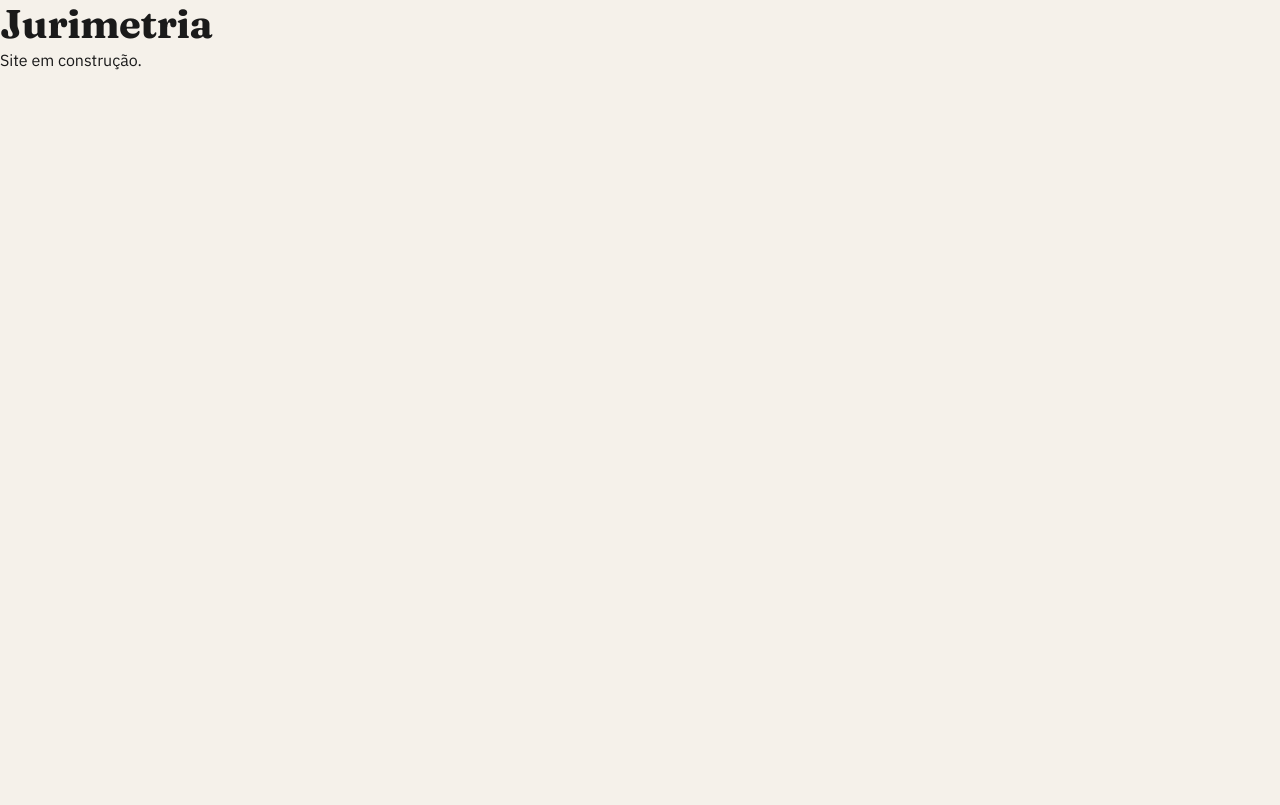
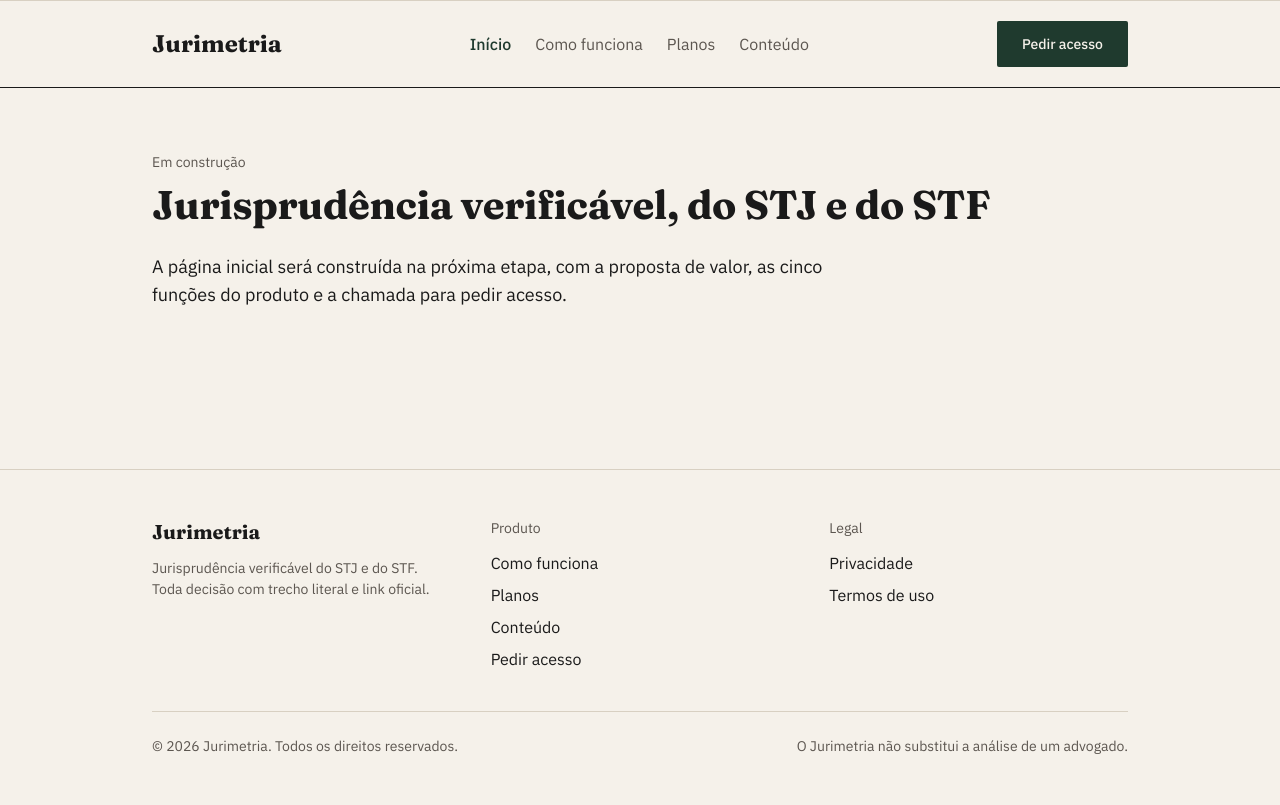
Before and after one commit to jurimetria-squad34/jurimetria-squad34, an Astro site in the folder site/: page / in a window 1280 px wide. Built offline with nearby package versions, Linux system fonts and the light colour scheme; Astro itself is replaced by a stand-in of ours.

Commit message:
feat(site): adiciona Layout, Header, Footer e páginas base navegáveis

```diff
--- a/site/public/robots.txt
+++ b/site/public/robots.txt
@@ -1,6 +1,4 @@
-## Trocar dps ##
-
 User-agent: *
 Allow: /
 
-Sitemap: https://SEU-DOMINIO/sitemap-index.xml
+Sitemap: https://jurimetria.com.br/sitemap-index.xml
--- /dev/null
+++ b/site/src/components/Footer.astro
@@ -0,0 +1,60 @@
+---
+// ============================================
+// Ano atual — para o copyright
+// ============================================
+const ano = new Date().getFullYear();
+---
+
+<footer class="filete border-t mt-24">
+  <div class="max-w-5xl mx-auto px-6 py-12">
+
+    {/* ============================================
+        Colunas do footer
+        ============================================ */}
+    <div class="grid grid-cols-1 md:grid-cols-3 gap-10 mb-10">
+
+      {/* Coluna 1 — marca */}
+      <div>
+        <p class="font-titulo text-xl font-bold mb-3">Jurimetria</p>
+        <p class="legenda">
+          Jurisprudência verificável do STJ e do STF.
+          Toda decisão com trecho literal e link oficial.
+        </p>
+      </div>
+
+      {/* Coluna 2 — produto */}
+      <div>
+        <p class="legenda mb-3">Produto</p>
+        <ul class="space-y-2 list-none p-0">
+          <li><a href="/como-funciona" class="no-underline text-tinta">Como funciona</a></li>
+          <li><a href="/planos" class="no-underline text-tinta">Planos</a></li>
+          <li><a href="/conteudo" class="no-underline text-tinta">Conteúdo</a></li>
+          <li><a href="/pedir-acesso" class="no-underline text-tinta">Pedir acesso</a></li>
+        </ul>
+      </div>
+
+      {/* Coluna 3 — legal */}
+      <div>
+        <p class="legenda mb-3">Legal</p>
+        <ul class="space-y-2 list-none p-0">
+          <li><a href="/privacidade" class="no-underline text-tinta">Privacidade</a></li>
+          <li><a href="/termos" class="no-underline text-tinta">Termos de uso</a></li>
+        </ul>
+      </div>
+
+    </div>
+
+    {/* ============================================
+        Linha final
+        ============================================ */}
+    <div class="filete pt-6 flex flex-col md:flex-row justify-between gap-4">
+      <p class="legenda">
+        © {ano} Jurimetria. Todos os direitos reservados.
+      </p>
+      <p class="legenda">
+        O Jurimetria não substitui a análise de um advogado.
+      </p>
+    </div>
+
+  </div>
+</footer>
--- /dev/null
+++ b/site/src/components/Header.astro
@@ -0,0 +1,57 @@
+---
+// ============================================
+// Menu do site
+// ============================================
+const menu = [
+  { href: '/', label: 'Início' },
+  { href: '/como-funciona', label: 'Como funciona' },
+  { href: '/planos', label: 'Planos' },
+  { href: '/conteudo', label: 'Conteúdo' },
+];
+
+// ============================================
+// Rota atual — para marcar o item ativo
+// ============================================
+const rotaAtual = Astro.url.pathname;
+---
+
+<header class="filete border-b">
+  <div class="max-w-5xl mx-auto px-6 py-5 flex items-center justify-between gap-6">
+
+    {/* ============================================
+        Logo
+        ============================================ */}
+    <a href="/" class="font-titulo text-2xl font-bold no-underline text-tinta">
+      Jurimetria
+    </a>
+
+    {/* ============================================
+        Menu de navegação
+        ============================================ */}
+    <nav aria-label="Menu principal" class="hidden md:flex items-center gap-6">
+      {menu.map((item) => {
+        const ativo = rotaAtual === item.href || (item.href !== '/' && rotaAtual.startsWith(item.href));
+        return (
+          <a
+            href={item.href}
+            class:list={[
+              'no-underline text-base',
+              ativo ? 'text-verde font-medium' : 'text-tinta-suave'
+            ]}
+            aria-current={ativo ? 'page' : undefined}
+          >
+            {item.label}
+          </a>
+        );
+      })}
+    </nav>
+
+    {/* ============================================
+        CTA — Pedir acesso
+        ============================================ */}
+    <a href="/pedir-acesso" class="botao botao-primario text-sm">
+      Pedir acesso
+    </a>
+
+  </div>
+</header>
--- a/site/src/layouts/Layout.astro
+++ b/site/src/layouts/Layout.astro
@@ -3,6 +3,8 @@
 // Imports
 // ============================================
 import '../styles/global.css';
+import Header from '../components/Header.astro';
+import Footer from '../components/Footer.astro';
 
 // ============================================
 // Tipos
@@ -10,6 +12,8 @@ import '../styles/global.css';
 interface Props {
   title: string;
   description?: string;
+  image?: string;
+  schema?: object;
 }
 
 // ============================================
@@ -17,24 +21,32 @@ interface Props {
 // ============================================
 const {
   title,
-  description = 'Jurimetria — jurisprudência verificável do STJ e do STF.'
+  description = 'Jurimetria — jurisprudência verificável do STJ e do STF.',
+  image = '/og-image.png',
+  schema,
 } = Astro.props;
+
+// ============================================
+// URL canônica
+// ============================================
+const url = new URL(Astro.url.pathname, Astro.site);
+const imagemAbsoluta = new URL(image, Astro.site);
 ---
 
 <!doctype html>
 <html lang="pt-BR">
   <head>
-    <!-- ============================================
-         Metadados básicos
-         ============================================ -->
+    {/* ============================================
+        Metadados básicos
+        ============================================ */}
     <meta charset="utf-8" />
     <meta name="viewport" content="width=device-width, initial-scale=1" />
     <link rel="icon" type="image/svg+xml" href="/favicon.svg" />
     <meta name="generator" content={Astro.generator} />
 
-    <!-- ============================================
-         Fontes
-         ============================================ -->
+    {/* ============================================
+        Fontes
+        ============================================ */}
     <link rel="preconnect" href="https://fonts.googleapis.com" />
     <link rel="preconnect" href="https://fonts.gstatic.com" crossorigin />
     <link
@@ -42,13 +54,67 @@ const {
       rel="stylesheet"
     />
 
-    <!-- ============================================
-         SEO
-         ============================================ -->
+    {/* ============================================
+        SEO
+        ============================================ */}
     <title>{title}</title>
     <meta name="description" content={description} />
+    <link rel="canonical" href={url} />
+
+    {/* ============================================
+        Open Graph
+        ============================================ */}
+    <meta property="og:type" content="website" />
+    <meta property="og:title" content={title} />
+    <meta property="og:description" content={description} />
+    <meta property="og:url" content={url} />
+    <meta property="og:image" content={imagemAbsoluta} />
+    <meta property="og:locale" content="pt_BR" />
+    <meta property="og:site_name" content="Jurimetria" />
+
+    {/* ============================================
+        Twitter Card
+        ============================================ */}
+    <meta name="twitter:card" content="summary_large_image" />
+    <meta name="twitter:title" content={title} />
+    <meta name="twitter:description" content={description} />
+    <meta name="twitter:image" content={imagemAbsoluta} />
+
+    {/* ============================================
+        Schema.org (JSON-LD)
+        ============================================ */}
+    {schema && (
+      <script type="application/ld+json" set:html={JSON.stringify(schema)} />
+    )}
   </head>
   <body>
-    <slot />
+
+    {/* ============================================
+        Skip link — acessibilidade
+        ============================================ */}
+    <a
+      href="#conteudo"
+      class="sr-only focus:not-sr-only focus:absolute focus:top-2 focus:left-2 focus:bg-verde focus:text-papel focus:px-4 focus:py-2 focus:z-50"
+    >
+      Pular para o conteúdo
+    </a>
+
+    {/* ============================================
+        Header
+        ============================================ */}
+    <Header />
+
+    {/* ============================================
+        Conteúdo principal
+        ============================================ */}
+    <main id="conteudo">
+      <slot />
+    </main>
+
+    {/* ============================================
+        Footer
+        ============================================ */}
+    <Footer />
+
   </body>
 </html>
--- /dev/null
+++ b/site/src/pages/como-funciona.astro
@@ -0,0 +1,17 @@
+---
+import Layout from '../layouts/Layout.astro';
+---
+
+<Layout
+  title="Como funciona — Jurimetria"
+  description="O passo a passo da pesquisa por caso no Jurimetria, com trecho literal e link oficial."
+>
+  <section class="max-w-5xl mx-auto px-6 py-16">
+    <p class="legenda mb-2">Em construção</p>
+    <h1 class="mb-6">Como funciona</h1>
+    <p class="text-lg max-w-2xl">
+      Aqui entra o passo a passo da pesquisa por caso, com a regra de ouro:
+      tudo o que aparece vem da base, com trecho literal e link oficial.
+    </p>
+  </section>
+</Layout>
--- /dev/null
+++ b/site/src/pages/conteudo.astro
@@ -0,0 +1,16 @@
+---
+import Layout from '../layouts/Layout.astro';
+---
+
+<Layout
+  title="Conteúdo — Jurimetria"
+  description="Artigos sobre jurimetria, jurisprudência e pesquisa no STJ e no STF."
+>
+  <section class="max-w-5xl mx-auto px-6 py-16">
+    <p class="legenda mb-2">Em construção</p>
+    <h1 class="mb-6">Conteúdo</h1>
+    <p class="text-lg max-w-2xl">
+      Aqui ficará o índice das seis páginas de conteúdo para o Google.
+    </p>
+  </section>
+</Layout>
--- a/site/src/pages/index.astro
+++ b/site/src/pages/index.astro
@@ -1,10 +1,26 @@
 ---
 import Layout from '../layouts/Layout.astro';
+
+const schema = {
+  '@context': 'https://schema.org',
+  '@type': 'SoftwareApplication',
+  name: 'Jurimetria',
+  applicationCategory: 'BusinessApplication',
+  description: 'Jurisprudência verificável do STJ e do STF.',
+};
 ---
 
-<Layout title="Jurimetria" description="Site em construção">
-  <main>
-    <h1>Jurimetria</h1>
-    <p>Site em construção.</p>
-  </main>
+<Layout
+  title="Jurimetria — jurisprudência verificável do STJ e do STF"
+  description="Pesquisa de jurisprudência, jurimetria e pesquisa por caso com IA, com trecho literal e link oficial."
+  schema={schema}
+>
+  <section class="max-w-5xl mx-auto px-6 py-16">
+    <p class="legenda mb-2">Em construção</p>
+    <h1 class="mb-6">Jurisprudência verificável, do STJ e do STF</h1>
+    <p class="text-lg max-w-2xl">
+      A página inicial será construída na próxima etapa, com a proposta de valor,
+      as cinco funções do produto e a chamada para pedir acesso.
+    </p>
+  </section>
 </Layout>
--- /dev/null
+++ b/site/src/pages/pedir-acesso.astro
@@ -0,0 +1,17 @@
+---
+import Layout from '../layouts/Layout.astro';
+---
+
+<Layout
+  title="Pedir acesso — Jurimetria"
+  description="Solicite acesso ao Jurimetria."
+>
+  <section class="max-w-3xl mx-auto px-6 py-16">
+    <p class="legenda mb-2">Em construção</p>
+    <h1 class="mb-6">Pedir acesso</h1>
+    <p class="text-lg max-w-2xl">
+      O formulário será construído na etapa seguinte, com validação no cliente
+      e envio para um serviço de formulário.
+    </p>
+  </section>
+</Layout>
--- /dev/null
+++ b/site/src/pages/planos.astro
@@ -0,0 +1,31 @@
+---
+import Layout from '../layouts/Layout.astro';
+import planos from '../config/planos.json';
+---
+
+<Layout
+  title="Planos — Jurimetria"
+  description="Planos do Jurimetria para advogados autônomos e escritórios."
+>
+  <section class="max-w-5xl mx-auto px-6 py-16">
+    <p class="legenda mb-2">Em construção</p>
+    <h1 class="mb-6">Planos</h1>
+    <p class="text-lg max-w-2xl mb-10">
+      Dois planos, um para advogado autônomo e outro para escritório.
+    </p>
+    <div class="grid grid-cols-1 md:grid-cols-2 gap-6">
+      {planos.planos.map((plano) => (
+        <article class="card">
+          <h2 class="card-titulo">{plano.nome}</h2>
+          <p class="legenda mb-4">{plano.descricao}</p>
+          <p class="numero-grande mb-6">{plano.preco}</p>
+          <ul class="space-y-2 list-none p-0">
+            {plano.recursos.map((r) => (
+              <li class="legenda">{r}</li>
+            ))}
+          </ul>
+        </article>
+      ))}
+    </div>
+  </section>
+</Layout>
--- /dev/null
+++ b/site/src/pages/privacidade.astro
@@ -0,0 +1,15 @@
+---
+import Layout from '../layouts/Layout.astro';
+---
+
+<Layout
+  title="Privacidade — Jurimetria"
+  description="Política de privacidade do Jurimetria."
+>
+  <section class="max-w-3xl mx-auto px-6 py-16">
+    <h1 class="mb-6">Privacidade</h1>
+    <p class="text-lg">
+      Texto em construção. Esta página será revisada pelo cliente.
+    </p>
+  </section>
+</Layout>
--- /dev/null
+++ b/site/src/pages/termos.astro
@@ -0,0 +1,15 @@
+---
+import Layout from '../layouts/Layout.astro';
+---
+
+<Layout
+  title="Termos de uso — Jurimetria"
+  description="Termos de uso do Jurimetria."
+>
+  <section class="max-w-3xl mx-auto px-6 py-16">
+    <h1 class="mb-6">Termos de uso</h1>
+    <p class="text-lg">
+      Texto em construção. Esta página será revisada pelo cliente.
+    </p>
+  </section>
+</Layout>
```
